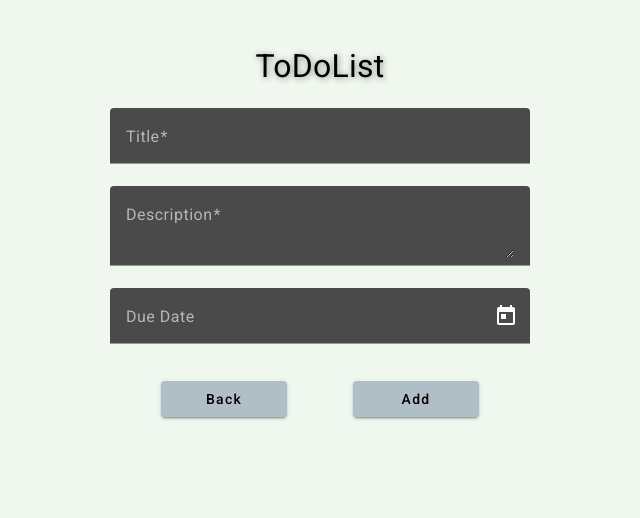
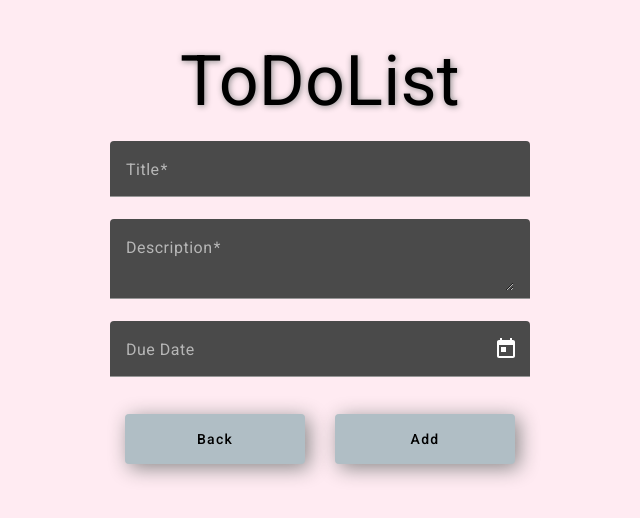
Before and after one commit to Lilly05/ToDoList, an Angular app: page /add-item in a window 1280 px wide. Shown: the top 518 px of the page, without its empty margins (320-960 px from the left). Built offline with nearby package versions, Linux system fonts and the light colour scheme.

Commit message:
did some styling

```diff
--- a/src/app/Components/add-item/add-item.component.css
+++ b/src/app/Components/add-item/add-item.component.css
@@ -8,26 +8,36 @@
 
 mat-form-field {
   width: 100%;
+  color: black;
 }
 
 .form {
   width: min(30em, 70%);
 }
 
-.buttons{
+.buttonWrapper{
   display: flex;
   flex-direction: row;
   justify-content: space-evenly;
   width: 100%;
 }
 
-button{
-  margin: 15px;
-  width: 30%;
+.title{
+  margin-top: 15px;
+  font-size: 70px;
+  margin-bottom: 50px;
+  text-shadow: 1px 1px 6px #888888;
 }
 
-.title{
-  margin: 0 0 1em 0;
-  font-size: 2rem;
-  text-shadow: 1px 1px 6px #888888;
+.actionButtons{
+  margin: 15px;
+  height: 50px;
+  width: 200px;
+  box-shadow: 4px 4px 20px #888888;
 }
+
+@media only screen and (max-width: 400px){
+  .actionButtons{
+    margin: 5px;
+  }
+}
--- a/src/app/Components/add-item/add-item.component.html
+++ b/src/app/Components/add-item/add-item.component.html
@@ -21,9 +21,9 @@
         <mat-datepicker-toggle matIconSuffix [for]="picker"></mat-datepicker-toggle>
         <mat-datepicker #picker></mat-datepicker>
     </mat-form-field>
-    <div class="buttons">
-        <button (click)="router.navigate(['/'])" mat-raised-button color="accent">Back</button>
-        <button (click)="addItem()" mat-raised-button color="accent">Add</button>
+    <div class="buttonWrapper">
+        <button class="actionButtons" (click)="router.navigate(['/'])" mat-raised-button color="accent">Back</button>
+        <button class="actionButtons" (click)="addItem()" mat-raised-button color="accent">Add</button>
     </div>
     </div>
 </div>
--- a/src/app/Components/history/history.component.css
+++ b/src/app/Components/history/history.component.css
@@ -1,12 +1,20 @@
 mat-card{
   width: 100%;
   margin-top: 25px;
-  background-color: #C4D7F2;
+  background-color: rgb(255,63,128, 0.3);
   align-items: center;
+  background-color: rgb(255,63,128, 0.3);
+  box-shadow: 6px 6px 20px #888888;
+}
+
+.backButton{
+  height: 50px;
+  width: 150px;
 }
 
 button{
   margin: 10px;
+  box-shadow: 4px 4px 20px #888888;
 }
 
 .list{
@@ -21,13 +29,7 @@ button{
 
 .body{
   text-align: center;
-  background-color: #F0F7EE;
   margin: 50px;
-}
-
-.navigationButtons{
-  width: 200px;
-  height: 50px;
 }
 
 a{
--- a/src/app/Components/history/history.component.html
+++ b/src/app/Components/history/history.component.html
@@ -1,6 +1,6 @@
 <div class="body">
   <h1 class="title">ToDoList</h1>
-  <button mat-raised-button color="accent" class="newItem" (click)="redirect()">Back</button>
+  <button mat-raised-button color="accent" class="backButton" (click)="redirect()">Back</button>
   <div class="list" *ngIf="hasFinished();else emptyList">
     <div *ngFor="let listItem of historyList; index as i" class="listWrapper">
       <mat-card *ngIf="listItem.isDone">
--- a/src/app/Components/list/list.component.css
+++ b/src/app/Components/list/list.component.css
@@ -1,12 +1,15 @@
 mat-card{
   width: 100%;
   margin-top: 25px;
-  background-color: #C4D7F2;
+  background-color: rgb(255,63,128, 0.3);
+  box-shadow: 6px 6px 20px #888888;
+  border: 1px solid rgba(0, 0, 0, 0.1);
   align-items: center;
 }
 
 button{
   margin: 10px;
+  box-shadow: 4px 4px 20px #888888;
 }
 
 .list{
@@ -21,7 +24,6 @@ button{
 
 .body{
   text-align: center;
-  background-color: #F0F7EE;
   margin: 50px;
 }
 
--- a/src/styles.css
+++ b/src/styles.css
@@ -6,5 +6,5 @@ body { margin: 0; font-family: Roboto, "Helvetica Neue", sans-serif; }
 
 
 body{
-  background-color: #F0F7EE;
+    background-color: rgb(255,63,128, 0.1);
 }
```
